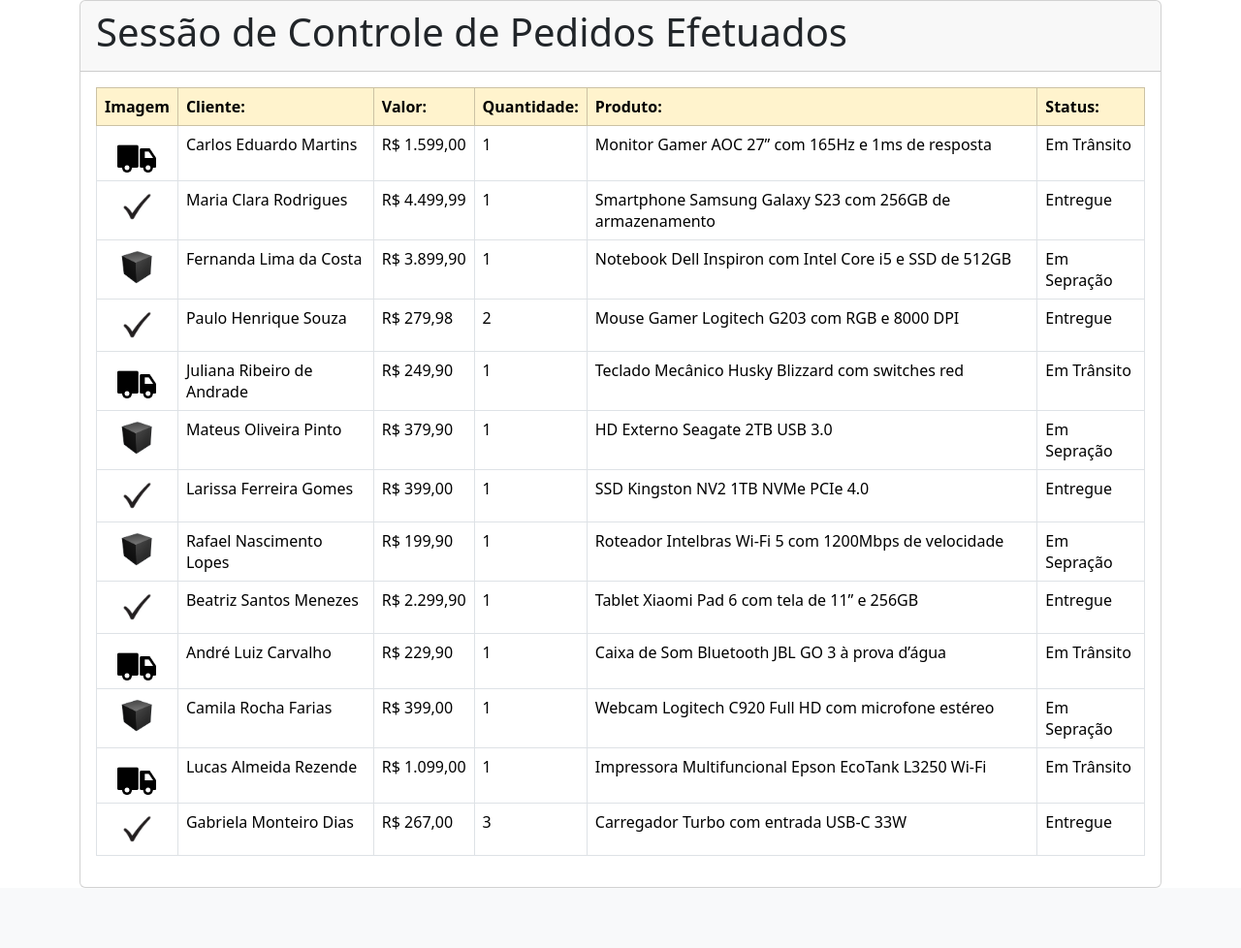
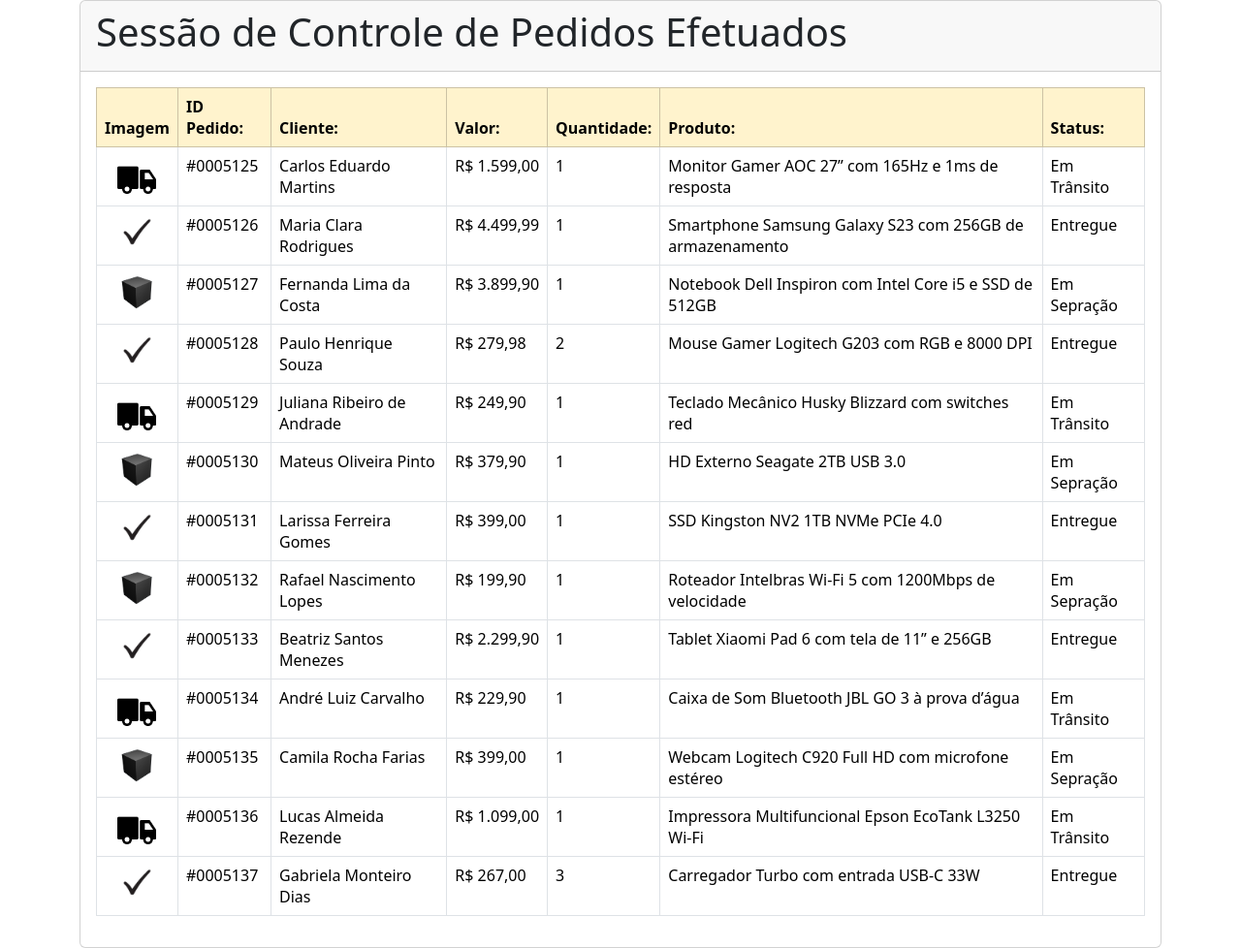
Before and after one commit to CristhianHatzman/sistema-loja-nodejs, a Node server app: page /pedidos in a window 1280 px wide. Shown: the part 113-1091 px from the top of the page at 97% size. Before the commit the page ends 1029 px from the top, so only its background shows below. Run offline with Node 20, Linux system fonts and the light colour scheme.

Commit message:
feat: Adiciona id de pedidos na table pedidos

```diff
--- a/controllers/PedidosController.js
+++ b/controllers/PedidosController.js
@@ -3,21 +3,22 @@ const router = express.Router();
 
 router.get("/pedidos", (req, res) => {
 
-      const pedidos = [
-        { cliente: "Carlos Eduardo Martins", preco: 1599.00, quantidade: 1, produto: "Monitor Gamer AOC 27” com 165Hz e 1ms de resposta", status: "Em Trânsito" },
-        { cliente: "Maria Clara Rodrigues", preco: 4499.99, quantidade: 1, produto: "Smartphone Samsung Galaxy S23 com 256GB de armazenamento", status: "Entregue" },
-        { cliente: "Fernanda Lima da Costa", preco: 3899.90, quantidade: 1, produto: "Notebook Dell Inspiron com Intel Core i5 e SSD de 512GB", status: "Em Sepração" },
-        { cliente: "Paulo Henrique Souza", preco: 279.98, quantidade: 2, produto: "Mouse Gamer Logitech G203 com RGB e 8000 DPI", status: "Entregue" },
-        { cliente: "Juliana Ribeiro de Andrade", preco: 249.90, quantidade: 1, produto: "Teclado Mecânico Husky Blizzard com switches red", status: "Em Trânsito" },
-        { cliente: "Mateus Oliveira Pinto", preco: 379.90, quantidade: 1, produto: "HD Externo Seagate 2TB USB 3.0", status: "Em Sepração" },
-        { cliente: "Larissa Ferreira Gomes", preco: 399.00, quantidade: 1, produto: "SSD Kingston NV2 1TB NVMe PCIe 4.0", status: "Entregue" },
-        { cliente: "Rafael Nascimento Lopes", preco: 199.90, quantidade: 1, produto: "Roteador Intelbras Wi-Fi 5 com 1200Mbps de velocidade", status: "Em Sepração" },
-        { cliente: "Beatriz Santos Menezes", preco: 2299.90, quantidade: 1, produto: "Tablet Xiaomi Pad 6 com tela de 11” e 256GB", status: "Entregue" },
-        { cliente: "André Luiz Carvalho", preco: 229.90, quantidade: 1, produto: "Caixa de Som Bluetooth JBL GO 3 à prova d’água", status: "Em Trânsito" },
-        { cliente: "Camila Rocha Farias", preco: 399.00, quantidade: 1, produto: "Webcam Logitech C920 Full HD com microfone estéreo", status: "Em Sepração" },
-        { cliente: "Lucas Almeida Rezende", preco: 1099.00, quantidade: 1, produto: "Impressora Multifuncional Epson EcoTank L3250 Wi-Fi", status: "Em Trânsito" },
-        { cliente: "Gabriela Monteiro Dias", preco: 267.00, quantidade: 3, produto: "Carregador Turbo com entrada USB-C 33W", status: "Entregue" }
-      ];
+  const pedidos = [
+    { numero: '#0005125', cliente: "Carlos Eduardo Martins", preco: 1599.00, quantidade: 1, produto: "Monitor Gamer AOC 27” com 165Hz e 1ms de resposta", status: "Em Trânsito" },
+    { numero: '#0005126', cliente: "Maria Clara Rodrigues", preco: 4499.99, quantidade: 1, produto: "Smartphone Samsung Galaxy S23 com 256GB de armazenamento", status: "Entregue" },
+    { numero: '#0005127', cliente: "Fernanda Lima da Costa", preco: 3899.90, quantidade: 1, produto: "Notebook Dell Inspiron com Intel Core i5 e SSD de 512GB", status: "Em Sepração" },
+    { numero: '#0005128', cliente: "Paulo Henrique Souza", preco: 279.98, quantidade: 2, produto: "Mouse Gamer Logitech G203 com RGB e 8000 DPI", status: "Entregue" },
+    { numero: '#0005129', cliente: "Juliana Ribeiro de Andrade", preco: 249.90, quantidade: 1, produto: "Teclado Mecânico Husky Blizzard com switches red", status: "Em Trânsito" },
+    { numero: '#0005130', cliente: "Mateus Oliveira Pinto", preco: 379.90, quantidade: 1, produto: "HD Externo Seagate 2TB USB 3.0", status: "Em Sepração" },
+    { numero: '#0005131', cliente: "Larissa Ferreira Gomes", preco: 399.00, quantidade: 1, produto: "SSD Kingston NV2 1TB NVMe PCIe 4.0", status: "Entregue" },
+    { numero: '#0005132', cliente: "Rafael Nascimento Lopes", preco: 199.90, quantidade: 1, produto: "Roteador Intelbras Wi-Fi 5 com 1200Mbps de velocidade", status: "Em Sepração" },
+    { numero: '#0005133', cliente: "Beatriz Santos Menezes", preco: 2299.90, quantidade: 1, produto: "Tablet Xiaomi Pad 6 com tela de 11” e 256GB", status: "Entregue" },
+    { numero: '#0005134', cliente: "André Luiz Carvalho", preco: 229.90, quantidade: 1, produto: "Caixa de Som Bluetooth JBL GO 3 à prova d’água", status: "Em Trânsito" },
+    { numero: '#0005135', cliente: "Camila Rocha Farias", preco: 399.00, quantidade: 1, produto: "Webcam Logitech C920 Full HD com microfone estéreo", status: "Em Sepração" },
+    { numero: '#0005136', cliente: "Lucas Almeida Rezende", preco: 1099.00, quantidade: 1, produto: "Impressora Multifuncional Epson EcoTank L3250 Wi-Fi", status: "Em Trânsito" },
+    { numero: '#0005137', cliente: "Gabriela Monteiro Dias", preco: 267.00, quantidade: 3, produto: "Carregador Turbo com entrada USB-C 33W", status: "Entregue" }
+  ];
+
 
 
   res.render("pedidos", {
--- a/views/pedidos.ejs
+++ b/views/pedidos.ejs
@@ -12,6 +12,7 @@
                 <thead class="table-warning">
                     <tr>
                         <th>Imagem</th>
+                        <th>ID Pedido:</th>
                         <th>Cliente:</th>
                         <th>Valor:</th>
                         <th>Quantidade:</th>
@@ -31,6 +32,7 @@
                                 <% } else if (pedido.status == "Entregue") { %>
                                     <td style="text-align: center;"><img src="/imgs/check.png" width="40px"></td>
                                 <% } %>
+                            <td><%= pedido.numero %></td>
                             <td><%= pedido.cliente %></td>
                             <td><%= pedido.preco.toLocaleString('pt-br', {style: 'currency', currency: 'BRL'}) %></td>
                             <td><%= pedido.quantidade %></td>
```
